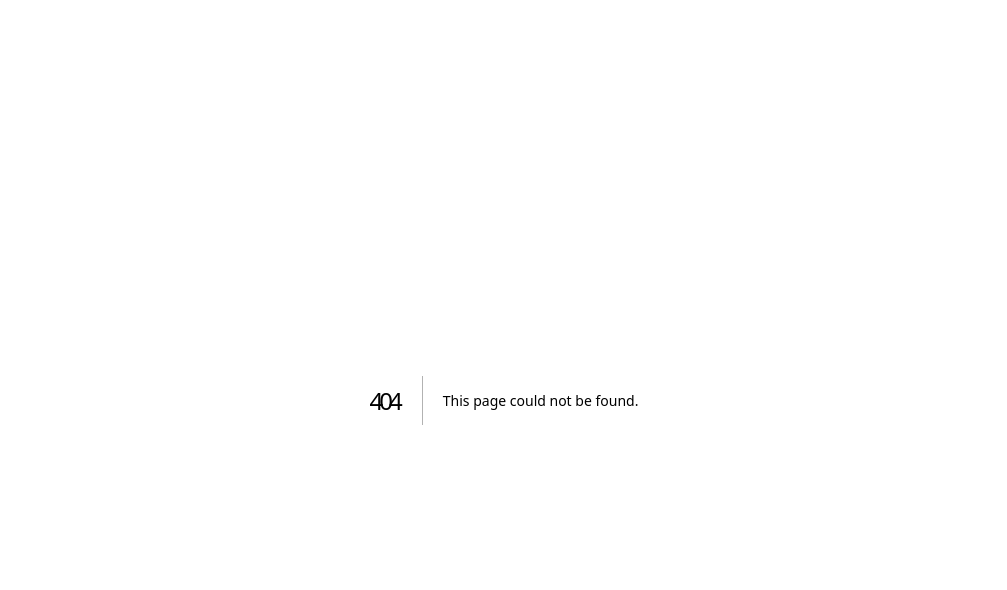
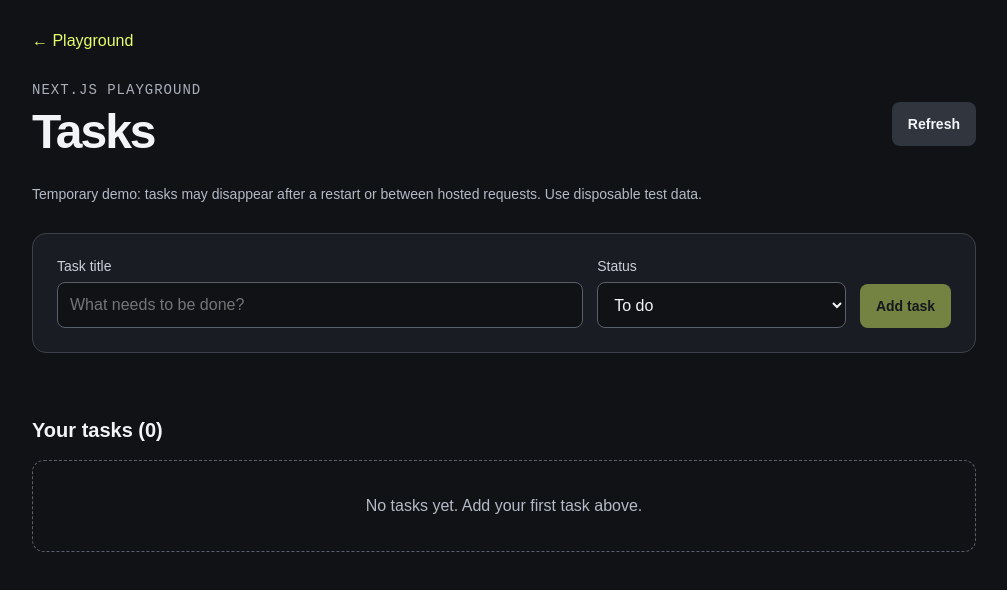
Before and after one commit to yura888840/nextjs-playground, a Next.js app: page /tasks in a window 1280 px wide. Before the commit this address had no page. Shown: the top 590 px of the page, without its empty margins (136-1143 px from the left). Built offline with nearby package versions, Linux system fonts and the light colour scheme.

Commit message:
Add a simple task manager frontend for the CRUD API

```diff
--- a/app/page.js
+++ b/app/page.js
@@ -1,9 +1,10 @@
 "use client";
 import { useState } from 'react';
+import Link from 'next/link';
 export default function Home() {
   const [count, setCount] = useState(0);
   return <main><header><span className="mark">N</span><span>My first release</span><span className="tag">NEXT.JS</span></header>
     <section><p className="eyebrow">01 / FIRST LAUNCH</p><h1>Hello,<br/>Next.js<span className="accent">.</span></h1><p className="intro">One page. Your first component.<br/>The start of your application.</p>
     <div className="counter"><div><h2>Try it out</h2><p>Click the button — React will update the counter.</p></div><output aria-live="polite" aria-label="Counter value">{count}</output><div className="actions"><button onClick={()=>setCount(c=>c+1)}>Increment +1</button><button className="secondary" onClick={()=>setCount(0)} disabled={count===0}>Reset</button></div></div>
-    <p className="note">The counter runs in your browser and resets when you reload the page.</p></section><footer><span>Next.js / React / JavaScript</span><span>Next.js server</span></footer></main>;
+    <p className="note">The counter runs in your browser and resets when you reload the page.</p></section><footer><span>Next.js / React / JavaScript</span><Link href="/tasks" style={{ color: "#e4ff69" }}>Open task manager →</Link></footer></main>;
 }
--- /dev/null
+++ b/app/tasks/page.js
@@ -0,0 +1,141 @@
+'use client';
+
+import Link from 'next/link';
+import { useEffect, useRef, useState } from 'react';
+import styles from './tasks.module.css';
+
+const statuses = { todo: 'To do', in_progress: 'In progress', done: 'Done' };
+
+async function api(path = '', options = {}) {
+  const response = await fetch(`/api/tasks${path}`, {
+    cache: 'no-store', ...options, signal: options.signal ?? AbortSignal.timeout(15000),
+    headers: { 'Content-Type': 'application/json', ...options.headers },
+  });
+  const body = response.status === 204 ? null : await response.json();
+  if (!response.ok) throw new Error(body?.error || 'The request failed. Please try again.');
+  return body;
+}
+
+export default function TasksPage() {
+  const [tasks, setTasks] = useState([]);
+  const [loading, setLoading] = useState(true);
+  const [loaded, setLoaded] = useState(false);
+  const [busy, setBusy] = useState(false);
+  const [error, setError] = useState('');
+  const [message, setMessage] = useState('');
+  const [title, setTitle] = useState('');
+  const [status, setStatus] = useState('todo');
+  const [edit, setEdit] = useState(null);
+  const [deleting, setDeleting] = useState(null);
+  const lock = useRef(false);
+  const titleInput = useRef(null);
+
+  useEffect(() => {
+    const controller = new AbortController();
+    const timeout = setTimeout(() => controller.abort(), 15000);
+    let active = true;
+    api('', { signal: controller.signal })
+      .then(data => { if (active) { setTasks(data.tasks); setLoaded(true); } })
+      .catch(() => { if (active) setError('Could not load tasks. Use Refresh to try again.'); })
+      .finally(() => { clearTimeout(timeout); if (active) setLoading(false); });
+    return () => { active = false; clearTimeout(timeout); controller.abort(); };
+  }, []);
+
+  async function perform(action) {
+    if (lock.current || loading) return;
+    lock.current = true;
+    setBusy(true);
+    setError('');
+    setMessage('');
+    try { await action(); }
+    catch (err) { setError(`${err.message} If the result is uncertain, refresh before retrying.`); }
+    finally { lock.current = false; setBusy(false); }
+  }
+
+  async function create(event) {
+    event.preventDefault();
+    if (!title.trim()) return;
+    await perform(async () => {
+      const task = await api('', { method: 'POST', body: JSON.stringify({ title: title.trim(), status }) });
+      setTasks(current => [...current, task]);
+      setTitle('');
+      setStatus('todo');
+      setMessage('Task created.');
+    });
+    titleInput.current?.focus();
+  }
+
+  async function save(event) {
+    event.preventDefault();
+    if (!edit.title.trim()) return;
+    await perform(async () => {
+      const task = await api(`/${encodeURIComponent(edit.id)}`, {
+        method: 'PATCH', body: JSON.stringify({ title: edit.title.trim(), status: edit.status }),
+      });
+      setTasks(current => current.map(item => item.id === task.id ? task : item));
+      setEdit(null);
+      setMessage('Task updated.');
+    });
+  }
+
+  const disabled = loading || busy;
+  return <main className={styles.main}>
+    <Link href="/" className={styles.back}>← Playground</Link>
+    <div className={styles.heading}>
+      <div><p className={styles.eyebrow}>NEXT.JS PLAYGROUND</p><h1>Tasks</h1></div>
+      <button className={styles.secondary} disabled={disabled} onClick={() => perform(async () => {
+        const data = await api();
+        setTasks(data.tasks); setLoaded(true); setEdit(null); setDeleting(null); setMessage('Tasks refreshed.');
+      })}>Refresh</button>
+    </div>
+    <p className={styles.note}>Temporary demo: tasks may disappear after a restart or between hosted requests. Use disposable test data.</p>
+
+    <form className={styles.create} onSubmit={create} aria-label="Create task">
+      <div className={styles.field}><label htmlFor="new-title">Task title</label>
+        <input ref={titleInput} id="new-title" value={title} onChange={event => setTitle(event.target.value)} required maxLength={200} placeholder="What needs to be done?" disabled={disabled || !loaded} />
+      </div>
+      <div className={styles.field}><label htmlFor="new-status">Status</label>
+        <select id="new-status" value={status} onChange={event => setStatus(event.target.value)} disabled={disabled || !loaded}>
+          {Object.entries(statuses).map(([value, label]) => <option key={value} value={value}>{label}</option>)}
+        </select>
+      </div>
+      <button disabled={disabled || !loaded || !title.trim()}>Add task</button>
+    </form>
+
+    {error && <p role="alert" className={styles.error}>{error}</p>}
+    <p role="status" className={styles.message}>{loading ? 'Loading tasks…' : busy ? 'Working…' : message}</p>
+
+    <section className={styles.list} aria-label="Task list" aria-busy={disabled}>
+      <h2>{loaded ? `Your tasks (${tasks.length})` : 'Your tasks'}</h2>
+      {loaded && tasks.length === 0 && <p className={styles.empty}>No tasks yet. Add your first task above.</p>}
+      <ul>{tasks.map(task => <li key={task.id} className={styles.row}>
+        {edit?.id === task.id ? <form onSubmit={save} className={styles.edit} aria-label="Edit task">
+          <div className={styles.field}><label htmlFor="edit-title">Task title</label>
+            <input id="edit-title" autoFocus required maxLength={200} value={edit.title} onChange={event => setEdit({ ...edit, title: event.target.value })} disabled={disabled} />
+          </div>
+          <div className={styles.field}><label htmlFor="edit-status">Status</label>
+            <select id="edit-status" value={edit.status} onChange={event => setEdit({ ...edit, status: event.target.value })} disabled={disabled}>
+              {Object.entries(statuses).map(([value, label]) => <option key={value} value={value}>{label}</option>)}
+            </select>
+          </div>
+          <div className={styles.actions}><button disabled={disabled || !edit.title.trim()}>Save</button>
+            <button type="button" className={styles.secondary} disabled={disabled} onClick={() => setEdit(null)}>Cancel</button></div>
+        </form> : <>
+          <div className={styles.task}><h3>{task.title}</h3><span className={styles.badge} data-status={task.status}>{statuses[task.status]}</span></div>
+          {deleting === task.id ? <div className={styles.actions}>
+            <span>Delete this task?</span>
+            <button className={styles.danger} disabled={disabled} onClick={() => perform(async () => {
+              await api(`/${encodeURIComponent(task.id)}`, { method: 'DELETE' });
+              setTasks(current => current.filter(item => item.id !== task.id));
+              setDeleting(null); setMessage('Task deleted.');
+            })}>Confirm delete</button>
+            <button className={styles.secondary} disabled={disabled} onClick={() => setDeleting(null)}>Cancel</button>
+          </div> : <div className={styles.actions}>
+            <button className={styles.secondary} disabled={disabled} aria-label={`Edit ${task.title}`} onClick={() => { setEdit({ id: task.id, title: task.title, status: task.status }); setDeleting(null); }}>Edit</button>
+            <button className={styles.secondary} disabled={disabled} aria-label={`Delete ${task.title}`} onClick={() => { setDeleting(task.id); setEdit(null); }}>Delete</button>
+          </div>}
+        </>}
+      </li>)}</ul>
+    </section>
+  </main>;
+}
--- /dev/null
+++ b/app/tasks/tasks.module.css
@@ -0,0 +1,33 @@
+.main{max-width:1000px;padding:32px 28px 64px;margin:auto}
+.back{color:#e4ff69;font-size:16px;text-decoration:none}
+.back:hover{text-decoration:underline}
+.heading{display:flex;justify-content:space-between;align-items:center;gap:20px;margin:32px 0 16px}
+.heading h1{font-size:48px;letter-spacing:-2px;line-height:1.1;margin:8px 0}
+.eyebrow{font:14px monospace;color:#aab0ba;letter-spacing:1px;margin:0}
+.note{color:#b4bbc6;font-size:14px;line-height:1.6;max-width:720px;margin-bottom:28px}
+.create,.edit{display:flex;align-items:end;gap:14px;flex-wrap:wrap}
+.create{padding:24px;background:#191c22;border:1px solid #3c4149;border-radius:14px}
+.field{display:flex;flex-direction:column;gap:8px;flex:1 1 150px;min-width:0}
+.field:first-child{flex:3 1 230px}
+.field label{font-size:14px;color:#cbd1da}
+.field input,.field select{width:100%;font:inherit;color:#f3f4f6;background:#101216;border:1px solid #59606c;border-radius:8px;padding:12px;min-height:46px}
+.field input:focus-visible,.field select:focus-visible,.back:focus-visible{outline:2px solid #e4ff69;outline-offset:3px}
+.main button{font-size:14px;min-height:44px;padding:12px 16px}
+.main .secondary{background:#30353e;color:#f3f4f6}
+.main .danger{background:#ffb4ac;color:#3d0805}
+.message{min-height:24px;font-size:14px;color:#e4ff69;line-height:1.6}
+.error{background:#3b1b21;border:1px solid #c27883;border-radius:8px;padding:14px;color:#ffd6d9;line-height:1.5;overflow-wrap:anywhere}
+.list{max-width:none;padding:14px 0}
+.list h2{font-size:20px;margin-bottom:18px}
+.list ul{list-style:none;margin:0;padding:0;display:grid;gap:12px}
+.empty{padding:32px 20px;border:1px dashed #59606c;border-radius:12px;text-align:center;color:#b4bbc6;line-height:1.6}
+.row{display:flex;align-items:center;justify-content:space-between;gap:20px;flex-wrap:wrap;border:1px solid #3c4149;background:#191c22;border-radius:12px;padding:20px}
+.task{min-width:0;flex:1 1 200px}
+.task h3{font-size:18px;font-weight:500;margin:0 0 10px;line-height:1.5;overflow-wrap:anywhere;white-space:pre-wrap}
+.badge{display:inline-block;font-size:13px;padding:5px 9px;border-radius:5px;background:#30353e;color:#d5dae2}
+.badge[data-status=in_progress]{background:#233750;color:#bbdaff}
+.badge[data-status=done]{background:#2d3c20;color:#d6f6b1}
+.actions{display:flex;gap:8px;align-items:center;flex-wrap:wrap}
+.actions span{font-size:14px}
+.edit{width:100%}
+@media(max-width:600px){.main{padding:24px 18px}.create{padding:18px}.create>.field,.edit>.field{flex-basis:100%}.create>button{width:100%}.row{padding:16px}.heading h1{font-size:40px}}
```
Also changed, not shown: 1 other file (tests, documents, lock files or other folders).
